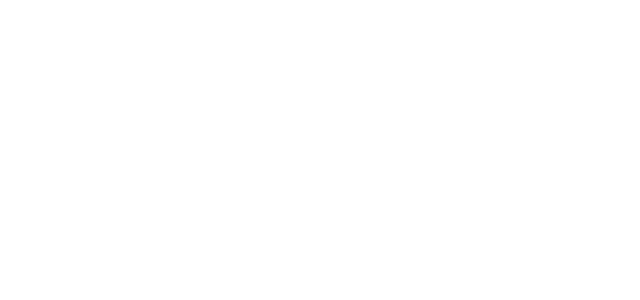
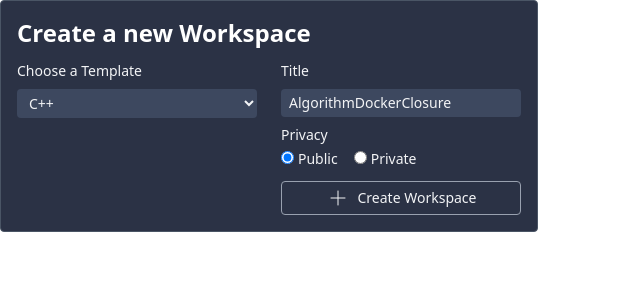
Before and after one commit to dewani12/CodeSync, a React (Vite) app in the folder frontend/: page /new in a window 1280 px wide. Before the commit this address had no page. Shown: the top 300 px of the page, without its empty margins (0-640 px from the left). Built offline with nearby package versions, Linux system fonts and the light colour scheme.

Commit message:
feat: add Create workspace component and update dashboard with overlay functionality

```diff
--- a/frontend/package.json
+++ b/frontend/package.json
@@ -12,6 +12,7 @@
   "dependencies": {
     "@tailwindcss/vite": "^4.0.6",
     "axios": "^1.7.9",
+    "lucide-react": "^0.479.0",
     "react": "^19.0.0",
     "react-dom": "^19.0.0",
     "react-router-dom": "^7.1.5",
--- a/frontend/src/App.jsx
+++ b/frontend/src/App.jsx
@@ -2,6 +2,7 @@ import { BrowserRouter, Routes, Route } from "react-router-dom";
 import Home from "./pages/Home";
 import { Signup, Login, ForgotPassword, ResetPassword } from "./components/index.js";
 import Dashboard from "./pages/Dashboard";
+import Create from "./components/Create.jsx";
 
 function App() {
   return (
@@ -13,6 +14,7 @@ function App() {
         <Route path="/forgot" element={<ForgotPassword />} />
         <Route path="/reset_password/:token" element={<ResetPassword />} />
         <Route path="/dashboard" element={<Dashboard />} />
+        <Route path="/new" element={<Create/>} />
       </Routes>
     </BrowserRouter>
   )
--- /dev/null
+++ b/frontend/src/components/Create.jsx
@@ -0,0 +1,99 @@
+import { useState, useEffect } from "react";
+import { Plus } from "lucide-react";
+
+function Create() {
+    const languages = ["C++", "Python", "Java", "C", "JavaScript"];
+    const [title, setTitle] = useState("");
+    const [privacy, setPrivacy] = useState("public");
+    const [language, setLanguage] = useState(languages[0]);
+    const dt1 = [
+        "Algorithm", "Backend", "Binary", "Cache", "Cloud", "Compile", "Data", "Debug", "Devops", "Encryption",
+        "Frontend", "Function", "Gateway", "Hashing", "Index", "Iterate", "Lambda", "Latency", "Loop", "Middleware",
+        "Node", "Object", "Optimize", "Parallel", "Query", "Recursion", "Scalability", "Server", "Syntax", "Variable"
+    ];
+    const dt2 = [
+        "Api", "Asynchronous", "Authentication", "Bandwidth", "Bytecode", "Cdn", "Cipher", "Class", "Container", "Database",
+        "Dependency", "Docker", "Endpoint", "Framework", "Garbage", "Hosting", "Http", "Inheritance", "Instance", "Interface",
+        "Json", "Kernel", "Loadbalancer", "Microservice", "Namespace", "Orm", "Package", "Polymorphism", "Protocol", "Rest"
+    ];
+
+    const dt3 = [
+        "Scalability", "Scheduler", "Session", "Singleton", "State", "Subnet", "Thread", "Token", "Transaction", "Ui",
+        "Ux", "Virtualization", "Webhook", "Webrtc", "Websocket", "Workflow", "Xss", "Zero-day", "Abstraction", "Callback",
+        "Cli", "Closure", "Concurrency", "Daemon", "Debugger", "Dns", "Ec2", "Event", "Fault-tolerance", "Git"
+    ];
+
+
+    function generateRandomWord() {
+        const word1 = dt1[Math.floor(Math.random() * dt1.length)];
+        const word2 = dt2[Math.floor(Math.random() * dt2.length)];
+        const word3 = dt3[Math.floor(Math.random() * dt3.length)];
+        return `${word1}${word2}${word3}`;
+    }
+    useEffect(() => {
+        const workspaceName = generateRandomWord();
+        setTitle(workspaceName);
+    }, []);
+
+    return (
+        <div className="bg-[#2B3245] p-4 text-white w-fit rounded-sm border border-gray-600">
+            <div className="text-2xl font-semibold">Create a new Workspace</div>
+            <div className="mt-3 flex gap-6 text-sm text-gray-100">
+                <div>
+                    <div>Choose a Template</div>
+                    <select
+                        className="bg-[#3D485F] py-1 px-2 rounded-sm w-60 mt-2"
+                        value={language}
+                        onChange={(e) => setLanguage(e.target.value)}
+                    >
+                        {languages.map((language) => (
+                            <option key={language} value={language}>{language}</option>
+                        ))}
+                    </select>
+                </div>
+                <div>
+                    <div>Title</div>
+                    <input
+                        type="text"
+                        value={title}
+                        onChange={(e) => setTitle(e.target.value)}
+                        className="bg-[#3D485F] py-1 px-2 rounded-sm w-60 mt-2"
+                    />
+                    <div className="mt-2">
+                        <div>Privacy</div>
+                        <div className="flex gap-4 mt-1">
+                            <label>
+                                <input
+                                    type="radio"
+                                    name="privacy"
+                                    value="public"
+                                    checked={privacy === "public"}
+                                    onChange={(e) => setPrivacy(e.target.value)}
+                                    className="mr-1"
+                                />
+                                Public
+                            </label>
+                            <label>
+                                <input
+                                    type="radio"
+                                    name="privacy"
+                                    value="private"
+                                    checked={privacy === "private"}
+                                    onChange={(e) => setPrivacy(e.target.value)}
+                                    className="mr-1"
+                                />
+                                Private
+                            </label>
+                        </div>
+                        <div className="py-1 border border-gray-400 rounded-sm flex justify-center items-center mt-3 hover:bg-[#3D485F] cursor-pointer">
+                            <Plus strokeWidth={1} />
+                            <span className="ml-2">Create Workspace</span>
+                        </div>
+                    </div>
+                </div>
+            </div>
+        </div>
+    );
+}
+
+export default Create
--- a/frontend/src/components/Login.jsx
+++ b/frontend/src/components/Login.jsx
@@ -20,10 +20,20 @@ function Signin() {
       const response = await axios.post(`${BACKEND_URI}/users/login`, {
         ...userInput,
         password: formData.password,
+      },{
+        withCredentials: true,
       });
       console.log("User logged in successfully", response.data);
-      // localStorage.setItem("accessToken", response.data.accessToken);
-      navigate("/dashboard");
+      // const {accessToken} = response.data;
+      const res=await axios.get(`${BACKEND_URI}/users/profile`,{
+        withCredentials:true,
+      });
+      const {username} = res.data.data.user;
+      if (username) {
+        navigate(`/dashboard?name=${username}`); // Navigate to dashboard with username
+      } else {
+        console.error("User profile data not found");
+      }
     } catch (error) {
       console.log("Error: ", error);
     }
--- a/frontend/src/pages/Dashboard.jsx
+++ b/frontend/src/pages/Dashboard.jsx
@@ -1,29 +1,69 @@
-import { useEffect, useState } from "react";
-import { BACKEND_URI } from "../utils/constants.js";
-import axios from "axios";
+import { useState } from "react";
+import { useLocation } from "react-router-dom";
+import { User, Plus, X } from "lucide-react";
+import Create from "../components/Create";
 
 function Dashboard() {
-    const [username, setUsername] = useState("");
-    useEffect(() => {
-        const fetchUser = async () => {
-            try {
-                const res = await axios.get(`${BACKEND_URI}/users/profile`,{
-                    headers: {
-                        Authorization: `Bearer ${accessToken}`,
-                    }
-                });
-                console.log(res.data);
-            } catch (error) {
-                console.log(error);
-            }
-        };
-        fetchUser();
-    }, []);
-    return (
-        <div className="bg-gray-800 h-screen">
+  const location = useLocation();
+  const query = new URLSearchParams(location.search);
+  const username = query.get("name");
+  const [isOverlayVisible, setIsOverlayVisible] = useState(false);
+  const openOverlay = () => {
+    setIsOverlayVisible(true);
+  };
+  const closeOverlay = () => {
+    setIsOverlayVisible(false);
+  };
 
+  return (
+    <div className="bg-gray-800 text-gray-200 relative">
+      <nav className="border-b border-gray-600 px-5 py-2 h-12 flex justify-between items-center">
+        <div className="text-xl font-semibold">CodeSync</div>
+        <div className="flex items-center">
+          <User strokeWidth={1.5} />
+          <span className="text-xl">{username}</span>
         </div>
-    )
+      </nav>
+
+      <div className="flex px-5 gap-4 h-screen">
+        <div className="w-1/3 border-r border-gray-600">
+          <div className="font-semibold text-xl mt-2">Hi {username}, What do you want to make?</div>
+          <div
+            className="py-2 border border-gray-400 w-56 rounded-sm flex justify-center items-center mt-2 hover:bg-[#3D485F] cursor-pointer"
+            onClick={openOverlay}
+          >
+            <Plus strokeWidth={1} />
+            <span className="ml-2">Create Workspace</span>
+          </div>
+        </div>
+
+        <div className="w-2/3">
+          <div className="text-xl font-semibold mt-2">Your recent workspaces</div>
+        </div>
+      </div>
+
+      {/* Overlay */}
+      {isOverlayVisible && (
+        <div
+          className="fixed inset-0 bg-black/40 flex justify-center items-center z-50"
+          onClick={closeOverlay}
+        >
+          <div
+            className="relative"
+            onClick={(e) => e.stopPropagation()}
+          >
+            <Create />
+            <button
+              className="absolute top-2 right-2 text-white cursor-pointer"
+              onClick={closeOverlay}
+            >
+              <X />
+            </button>
+          </div>
+        </div>
+      )}
+    </div>
+  );
 }
 
-export default Dashboard
+export default Dashboard;
```
Also changed, not shown: 2 other files (tests, documents, lock files or other folders).
